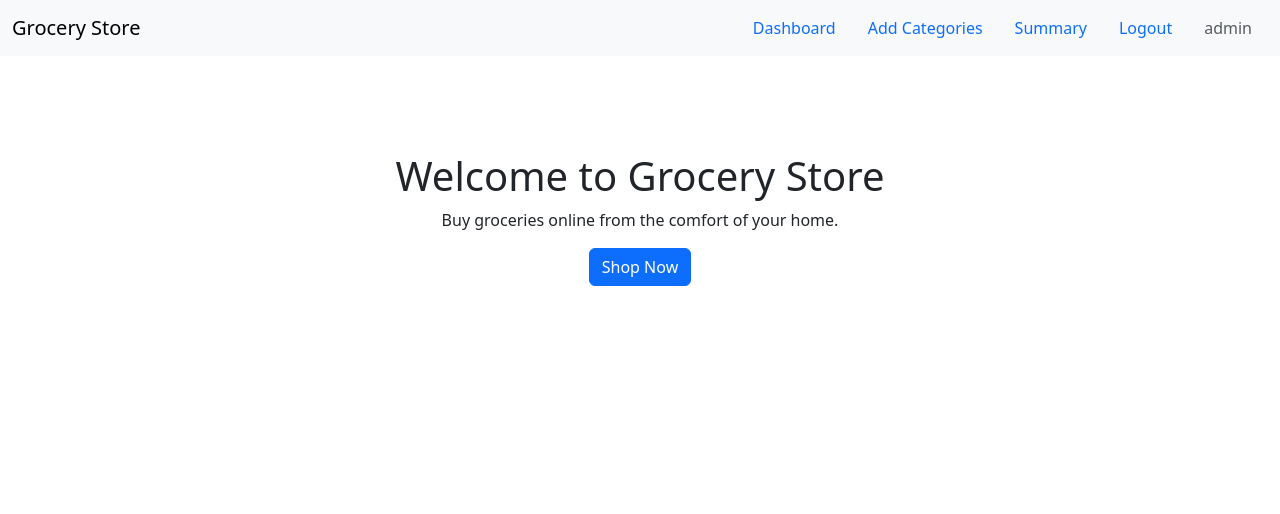
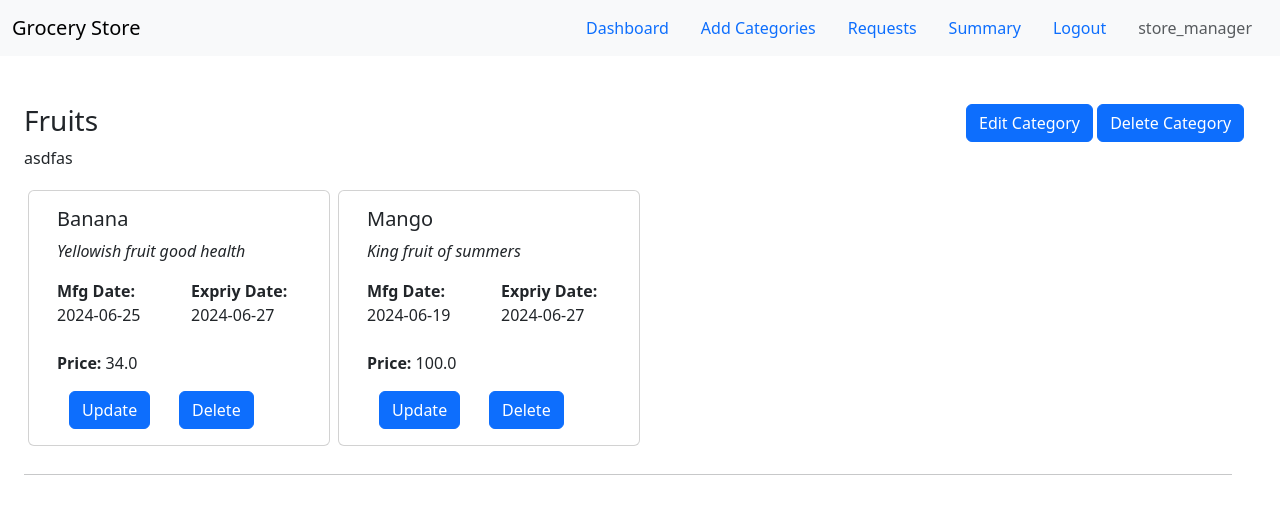
Before and after one commit to rohitrk06/appdev1_bootcamp1, a Flask app: page / in a window 1280 px wide. Shown: the top 514 px of the page. Run offline with Flask 3, Linux system fonts and the light colour scheme; a user stored in the database is signed in; data comes from the database, SQL or seed files in the repository; both versions use the stored data as it was after the commit.

Commit message:
session update

```diff
--- a/application/routes.py
+++ b/application/routes.py
@@ -6,6 +6,9 @@
 
 @app.route("/")
 def index():
+    if session.get('username',None):
+        categories = Categories.query.all()
+        return render_template('index.html',categories = categories)
     return render_template('index.html')
 
 @app.route('/add_category', methods=['GET', 'POST'])
@@ -73,12 +76,12 @@
     if req.method == 'POST':
         name = req.form.get('product_name')
         description = req.form.get('description')
-        selling_price = req.form.get('selling_price')
-        stock = req.form.get('stock')
-        manufacture_date = req.form.get('mfg_date')
-        expiry_date = req.form.get('expiry_date')
-        cost_price = req.form.get('cost_price')
-        category_id = req.form.get('category')
+        selling_price = float(req.form.get('selling_price'))
+        stock = int(req.form.get('stock'))
+        manufacture_date = datetime.strptime(req.form.get('mfg_date'), '%Y-%m-%d').date()
+        expiry_date = datetime.strptime(req.form.get('expiry_date'), '%Y-%m-%d').date()
+        cost_price = float(req.form.get('cost_price'))
+        category_id = int(req.form.get('category'))
 
     #data validation
 
@@ -107,17 +110,361 @@
         product = Product(name = name,
                           description = description,
                           selling_price = selling_price,
-                          stock = int(stock),
-                          manufacture_date = datetime.strptime(manufacture_date, "%Y-%m-%d").date(),
-                          expiry_date = datetime.strptime(expiry_date, "%Y-%m-%d").date(),
-                          cost_price = int(cost_price),
-                          category_id = category.category_id)
+                          stock = stock,
+                          manufacture_date = manufacture_date,
+                          expiry_date = expiry_date,
+                          cost_price = cost_price,
+                          category_id = category.category_id,)
         try:
             db.session.add(product)
             db.session.commit()
             flash('Product added successfully', 'success')
+            return redirect(url_for('add_product'))
+        except Exception as e:
+            flash(f'Error adding product!! Error: {e}', 'danger')
+            return redirect(url_for('add_product'))
+
+@app.route('/edit_product/<int:product_id>', methods=['GET', 'POST'])
+def edit_product(product_id):
+    product = Product.query.filter_by(product_id=product_id).first()
+    # print(product.description)
+
+    if not product:
+        flash('Product not found', 'danger')
+        return redirect(url_for('index'))
+
+    categories = Categories.query.all()
+    if req.method == 'GET':
+        return render_template('edit_product.html', product=product, categories=categories)
+
+    if req.method == 'POST':
+        name = req.form.get('product_name')
+        description = req.form.get('description')
+        selling_price = float(req.form.get('selling_price'))
+        stock = int(req.form.get('stock'))
+        manufacture_date = datetime.strptime(req.form.get('mfg_date'), '%Y-%m-%d').date()
+        expiry_date = datetime.strptime(req.form.get('expiry_date'), '%Y-%m-%d').date()
+        cost_price = float(req.form.get('cost_price'))
+        category_id = int(req.form.get('category'))
+
+        #data validation
+        product = Product.query.filter_by(product_id=product_id).first()
+        if name:
+            product.name = name
+        if description:
+            product.description = description
+        if selling_price:
+            product.selling_price = selling_price
+        if stock:
+            product.stock = stock
+        if manufacture_date:
+            product.manufacture_date = manufacture_date
+        if expiry_date:
+            product.expiry_date = expiry_date
+        if cost_price:
+            product.cost_price = cost_price
+        if category_id:
+            category = Categories.query.filter_by(category_id=category_id).first()
+            if not category:
+                flash('Invalid Category', 'danger')
+                return redirect(url_for('edit_product', product_id=product_id))
+            product.category_id = category.category_id
+
+        if selling_price < cost_price:
+            flash('Alert you are selling product in Loss', 'danger')
+            return redirect(url_for('add_product'))
+
+        if expiry_date < manufacture_date:
+            flash('Expiry date should be greater than manufacture date', 'danger')
+            return redirect(url_for('add_product'))
+
+        if session['role'] == 'admin':
+            flash('Unauthorized Access', 'danger')
+            return redirect(url_for('index'))
+
+        try:
+            db.session.commit()
+            flash('Product updated successfully', 'success')
             return redirect(url_for('index'))
         except Exception as e:
-            flash(f'Error adding product!! Error: {e}', 'danger')
-            # db.session.rollback()
-            return redirect(url_for('add_product'))
+            flash(f'Error updating product!! Error: {e}', 'danger')
+            return redirect(url_for('edit_product', product_id=product_id))
+
+@app.route('/delete_product/<int:product_id>', methods=['GET', 'POST'])
+def delete_product(product_id):
+    product = Product.query.filter_by(product_id = product_id).first()
+    if not product:
+        flash('Product not found', 'danger')
+        return redirect(url_for('index'))
+
+    if req.method == 'GET':
+        return render_template('delete_product.html', product=product)
+
+    if req.method == 'POST':
+        if session['role'] == 'store_manager':
+            try:
+                db.session.delete(product)
+                db.session.commit()
+                flash('Product deleted successfully', 'success')
+                return redirect(url_for('index'))
+            except Exception as e:
+                flash(f'Error deleting product!! Error: {e}', 'danger')
+                return redirect(url_for('delete_product', product_id=product_id))
+        else:
+            flash('Unauthorized Access', 'danger')
+            return redirect(url_for('index'))
+
+
+@app.route('/edit_category/<int:category_id>', methods=['GET', 'POST'])
+def edit_category(category_id):
+    category = Categories.query.filter_by(category_id=category_id).first()
+    if not category:
+        flash('Category not found', 'danger')
+        return redirect(url_for('index'))
+
+    if req.method=='GET':
+        print(category)
+        return render_template('edit_category.html', category=category)
+
+    if req.method == 'POST':
+        name = req.form.get('category_name')
+        description = req.form.get('description')
+
+        if session['role']=='admin':
+            try:
+                existing_category = Categories.query.filter_by(name=name).first()
+                if existing_category and category_id != existing_category.category_id:
+                    flash('Category already exists', 'danger')
+                    return redirect(url_for('edit_category', category_id=category_id))
+
+                if name:
+                    category.name = name
+                if description:
+                    category.description = description
+
+                db.session.commit()
+                flash('Category updated Successfully', 'success')
+                return redirect(url_for('index'))
+            except Exception as e:
+                flash(f'Error adding category!! Error: {e}', 'danger')
+                return redirect(url_for('edit_category', category_id=category_id))
+
+        elif session['role'] == 'store_manager':
+            request = Requests.query.filter_by(username=session['username'], request_type='edit_category', status='pending',new_category_name=name).first()
+
+            if request:
+                flash('Request already raised by the store manager', 'danger')
+                return redirect(url_for('edit_category', category_id=category_id))
+
+            request = Requests(username=session['username'],
+                                request_type='edit_category',
+                                request_date=datetime.now(),
+                                status = 'pending',
+                                category_id = category_id,
+                                new_category_name = name,
+                                new_category_description = description)
+            try:
+                db.session.add(request)
+                db.session.commit()
+                flash('Request raised successfully', 'success')
+                return redirect(url_for('index'))
+            except Exception as e:
+                flash(f'Error raising request!! Error: {e}', 'danger')
+                return redirect(url_for('edit_category', category_id=category_id))
+
+        else:
+            flash('Unauthorized Access', 'danger')
+            return redirect(url_for('index'))
+
+
+@app.route('/delete_category/<int:category_id>', methods=['GET', 'POST'])
+def delete_category(category_id):
+    category = Categories.query.filter_by(category_id = category_id).first()
+    if not category:
+        flash('Category not found', 'danger')
+        return redirect(url_for('index'))
+
+    if req.method == 'GET':
+        return render_template('delete_category.html', category=category)
+
+    if req.method == 'POST':
+        if session['role'] == 'store_manager':
+            request = Requests.query.filter_by(username=session['username'], request_type='delete_category', status='pending',category_id=category_id).first()
+
+            if request:
+                flash('Request already raised by the store manager', 'danger')
+                return redirect(url_for('edit_category', category_id=category_id))
+
+            request = Requests(username=session['username'],
+                                request_type='delete_category',
+                                request_date=datetime.now(),
+                                status = 'pending',
+                                category_id = category_id)
+            try:
+                db.session.add(request)
+                db.session.commit()
+                flash('Request raised successfully', 'success')
+                return redirect(url_for('index'))
+            except Exception as e:
+                flash(f'Error raising request!! Error: {e}', 'danger')
+                return redirect(url_for('edit_category', category_id=category_id))
+
+        elif session['role'] == 'admin':
+            try:
+                db.session.delete(category)
+                db.session.commit()
+                flash('Category deleted successfully', 'success')
+                return redirect(url_for('index'))
+            except Exception as e:
+                flash(f'Error deleting category!! Error: {e}', 'danger')
+                return redirect(url_for('delete_category', category_id=category_id))
+        else:
+            flash('Unauthorized Access', 'danger')
+            return redirect(url_for('index'))
+
+
+@app.route('/store_manager_requests')
+def store_manager_requests():
+    if session['role'] == 'admin':
+        requests = Requests.query.filter_by(status='pending').all()
+        return render_template('requests.html', requests=requests)
+    elif session['role'] == 'store_manager':
+        requests = Requests.query.filter_by(username=session['username']).all()
+        return render_template('requests.html', requests=requests)
+    else:
+        flash('Unauthorized Access', 'danger')
+        return redirect(url_for('index'))
+
+@app.route('/approve_request/<int:request_id>', methods=['GET', 'POST'])
+def approve_request(request_id):
+    request= Requests.query.filter_by(request_id=request_id).first()
+
+    if not request:
+        flash('Request not found', 'danger')
+        return redirect(url_for('index'))
+
+    if session['role']=='admin':
+        if request.request_type == 'add_category':
+            category = Categories.query.filter_by(name=request.new_category_name).first()
+            if category:
+                request.status = 'rejected'
+                db.session.commit()
+                flash('Category already exists - Request Rejected', 'danger')
+                return redirect(url_for('store_manager_requests'))
+
+            category = Categories(name=request.new_category_name, description=request.new_category_description)
+            try:
+                db.session.add(category)
+                db.session.commit()
+                request.status = 'approved'
+                db.session.commit()
+                flash('Category added successfully', 'success')
+                return redirect(url_for('store_manager_requests'))
+            except Exception as e:
+                flash(f'Error adding category!! Error: {e}', 'danger')
+                return redirect(url_for('store_manager_requests'))
+
+        if request.request_type == 'edit_category':
+            category = Categories.query.filter_by(name=request.new_category_name).first()
+            if category:
+                request.status = 'rejected'
+                db.session.commit()
+                flash('Category with same name already exits - Request Rejected', 'danger')
+                return redirect(url_for('store_manager_requests'))
+
+            category = Categories.query.filter_by(category_id=request.category_id).first()
+            if not category:
+                request.status = 'rejected'
+                db.session.commit()
+                flash('Category not found - Request Rejected', 'danger')
+                return redirect(url_for('store_manager_requests'))
+
+            category.name = request.new_category_name
+            category.description = request.new_category_description
+            try:
+                db.session.commit()
+                request.status = 'approved'
+                db.session.commit()
+                flash('Category updated successfully', 'success')
+                return redirect(url_for('store_manager_requests'))
+            except Exception as e:
+                flash(f'Error updating category!! Error: {e}', 'danger')
+                return redirect(url_for('store_manager_requests'))
+
+        if request.request_type == 'delete_category':
+            category = Categories.query.filter_by(category_id=request.category_id).first()
+            if not category:
+                request.status = 'rejected'
+                db.session.commit()
+                flash('Category not found - Request Rejected', 'danger')
+                return redirect(url_for('store_manager_requests'))
+
+            try:
+                db.session.delete(category)
+                # db.session.commit()
+                request.status = 'approved'
+                db.session.commit()
+                flash('Category deleted successfully', 'success')
+                return redirect(url_for('store_manager_requests'))
+            except Exception as e:
+                flash(f'Error deleting category!! Error: {e}', 'danger')
+                return redirect(url_for('store_manager_requests'))
+
+@app.route('/reject_request/<int:request_id>', methods=['GET', 'POST'])
+def reject_request(request_id):
+    request= Requests.query.filter_by(request_id=request_id).first()
+
+    if not request:
+        flash('Request not found', 'danger')
+        return redirect(url_for('index'))
+
+    if session['role']=='admin':
+        request.status = 'rejected'
+        db.session.commit()
+        flash('Request rejected successfully', 'success')
+        return redirect(url_for('store_manager_requests'))
+
+@app.route('/add_to_cart/<int:product_id>', methods=['GET', 'POST'])
+def add_to_cart(product_id):
+    product = Product.query.filter_by(product_id=product_id).first()
+    if not product:
+        flash('Product not found', 'danger')
+        return redirect(url_for('index'))
+
+    # if req.method == 'GET':
+    #     return render_template('add_to_cart.html', product=product)
+
+    if req.method == 'POST':
+        quantity = req.form.get('quantity')
+        if not quantity:
+            flash('Quantity is required', 'danger')
+            return redirect(url_for('add_to_cart', product_id=product_id))
+        try:
+            quantity = int(quantity)
+        except:
+            flash('Quantity should be a number', 'danger')
+            return redirect(url_for('add_to_cart', product_id=product_id))
+        if quantity <= 0:
+            flash('Quantity should be greater than 0', 'danger')
+            return redirect(url_for('add_to_cart', product_id=product_id))
+
+        if quantity > product.stock:
+            flash('Insufficient stock', 'danger')
+            return redirect(url_for('add_to_cart', product_id=product_id))
+
+        cart = Cart.query.filter_by(username=session['username'], product_id=product_id).first()
+        if cart:
+            cart.quantity += quantity
+            product.stock -= quantity
+        else:
+            cart = Cart(username=session['username'], product_id=product_id, quantity=quantity)
+            product.stock -= quantity
+
+        try:
+            db.session.add(cart)
+            db.session.commit()
+            flash('Product added to cart successfully', 'success')
+            return redirect(url_for('index'))
+        except Exception as e:
+            flash(f'Error adding product to cart!! Error: {e}', 'danger')
+            return redirect(url_for('add_to_cart', product_id=product_id))
--- a/template/index.html
+++ b/template/index.html
@@ -8,12 +8,89 @@
 {% endblock search %}
 
 {% block main_content %}
+{% if session['username'] %}
+<div class = "container-fluid mt-5">
+    {% for category in categories %}
+    <div class="container-fluid mt-5">
+        <div class="row">
+            <div class="col-9 ">
+                <h3 class="">{{category.name}}</h3>
+                <p class="">{{category.description}}</p>
+            </div>
+            {% if (session['role']=='store_manager') or (session['role'] == 'admin') %}
+            <div class="col-3">
+                <a href={{ url_for('edit_category', category_id=category.category_id )}} class="btn btn-primary">Edit Category</a>
+                <a href={{url_for('delete_category',category_id=category.category_id)}} class="btn btn-primary">Delete Category</a>
+            </div>
+            {% endif %}
+        </div>
+        <div class="row container-fluid justify-content-start">
+        {% for product in category.products %}
+        <div class="card col-3 m-1">
+            <div class="card-body">
+              <h5 class="card-title">{{product.name}}</h5>
+              <p class="card-text"><em>{{product.description}}</em></p>
+              <div class="row">
+                <div class="col-6">
+                    <p class="card-text"><strong>Mfg Date:</strong> {{product.manufacture_date}}</p>
+                </div>
+                <div class="col-6">
+                    <p class="card-text"><strong>Expriy Date:</strong> {{product.expiry_date}}</p>
+                </div>
+              </div>
+              <div class="row">
+                <div class="col-6">
+                    <p class="card-text mt-4"><strong>Price:</strong> {{product.selling_price}}</p>
+                </div>
+              </div>
+                {% if session['username']=='store_manager' %}
+                <div class="row mt-3 container-fluid justify-content-center">
+                    <div class="col-6">
+                        <a href={{ url_for('edit_product',product_id = product.product_id) }} class="btn btn-primary">Update</a>
+                    </div>
+                    <div class="col-6">
+                        <a href={{ url_for('delete_product',product_id = product.product_id )}} class="btn btn-primary">Delete</a>
+                    </div>
+                </div>
+                {% endif %}
+                {% if session['role']=='customer' %}
+                <div class="contain-fluid mt-3">
+                    <form method="POST" action={{'/add_to_cart/'+product.product_id | string}}>
+                        <div class="row d-flex justify-content-center">
+                        <div class="col-6">
+                            <label for="quantity" class="form-label">Quantity</label>
+                            <input type="number" name="quantity" class="form-control" placeholder="Quantity">
+                        </div>
+                        <div class="col-4">
+                            <button type="submit" class="btn btn-primary">Add to Cart</button>
+                        </div>
+                    </div>
+                    </form>
+                </div>
+                <!-- <div class="row mt-2">
+                    <div class="col-6 ">
+                        <a href='#' class="btn btn-primary">Add to Cart</a>
+                    </div>
+                    <div class="col-6">
+                        <a href='#' class="btn btn-primary">Buy</a>
+                    </div>
+                </div> -->
+                {% endif %}
+            </div>
+        </div>
+        {% endfor %}
+        <hr class="mt-4">
+        </div>
+    </div>
+    {%endfor%}
+</div>
+{% else %}
 <div class="container-fluid mt-5 p-5">
     <h1 class="text-center">Welcome to Grocery Store</h1>
     <p class="text-center">Buy groceries online from the comfort of your home.</p>
     <div class="d-flex justify-content-center">
-        <button class="btn btn-primary justify-content-center">Shop Now</button>
+        <a class="btn btn-primary justify-content-center" href={{ url_for('login') }} >Shop Now</a>
     </div>
-
 </div>
+{% endif %}
 {% endblock main_content %}
--- a/template/nav_link.html
+++ b/template/nav_link.html
@@ -10,6 +10,9 @@
             </li>
             <li class="nav-item">
                 <a class="nav-link" href={{ url_for('add_category') }}>Add Categories</a>
+            </li>
+            <li class="nav-item">
+                <a class="nav-link" href={{ url_for('store_manager_requests') }}>Requests</a>
             </li>
             <li class="nav-item">
                 <a class="nav-link" href='#'>Summary</a>
@@ -25,10 +28,15 @@
                 <a class="nav-link" href={{url_for('add_product')}}>Add Products</a>
             </li>
             <li class="nav-item">
-                <a class="nav-link" href='#'>Requests</a>
+                <a class="nav-link" href={{url_for('store_manager_requests')}}>Requests</a>
             </li>
         {% else %}
-z
+            <li class="nav-item">
+                <a class="nav-link" href={{ url_for('index') }}>Dashboard</a>
+            </li>
+             <li class="nav-item">
+                <a class="nav-link" href='#'>Cart</a>
+            </li>
         {% endif %}
         <li class="nav-item">
             <a class="nav-link" href={{ url_for('logout') }}>Logout</a>
```
Also changed, not shown: template/delete_category.html (added, +17 -0 lines), template/delete_product.html (added, +17 -0 lines), template/edit_category.html (added, +25 -0 lines), template/edit_product.html (added, +62 -0 lines), template/requests.html (added, +47 -0 lines), instance/data.sqlite3.
